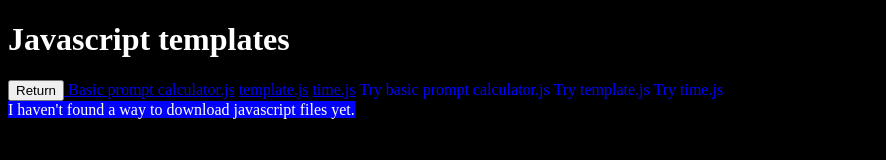
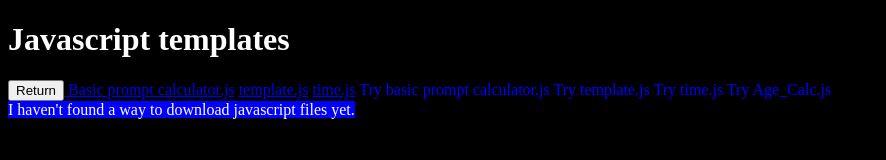
Before and after one commit to neverfriendme/Code-templates, a plain HTML site: page Javascript.html in a window 1280 px wide. Shown: the whole page, without its empty margins (0-886 px from the left). Drawn offline with Linux system fonts and the light colour scheme.

Commit message:
Update Javascript.html

```diff
--- a/Javascript.html
+++ b/Javascript.html
@@ -22,6 +22,7 @@
     <a onclick="Calculator()" style="color:blue;">Try basic prompt calculator.js</a>
     <a onclick="template()" style="color: blue;">Try template.js</a>
     <a onclick="time()" style="color: blue;">Try time.js</a>
+    <a onclick ="Age_Calc()" style = "color: blue;">Try Age_Calc.js</a>
     <div class="Show"><span lang="en" style="color:white;background-color: blue;">I haven't found a way to download javascript files yet.</span></div>
     <style>
         .Show {
```
